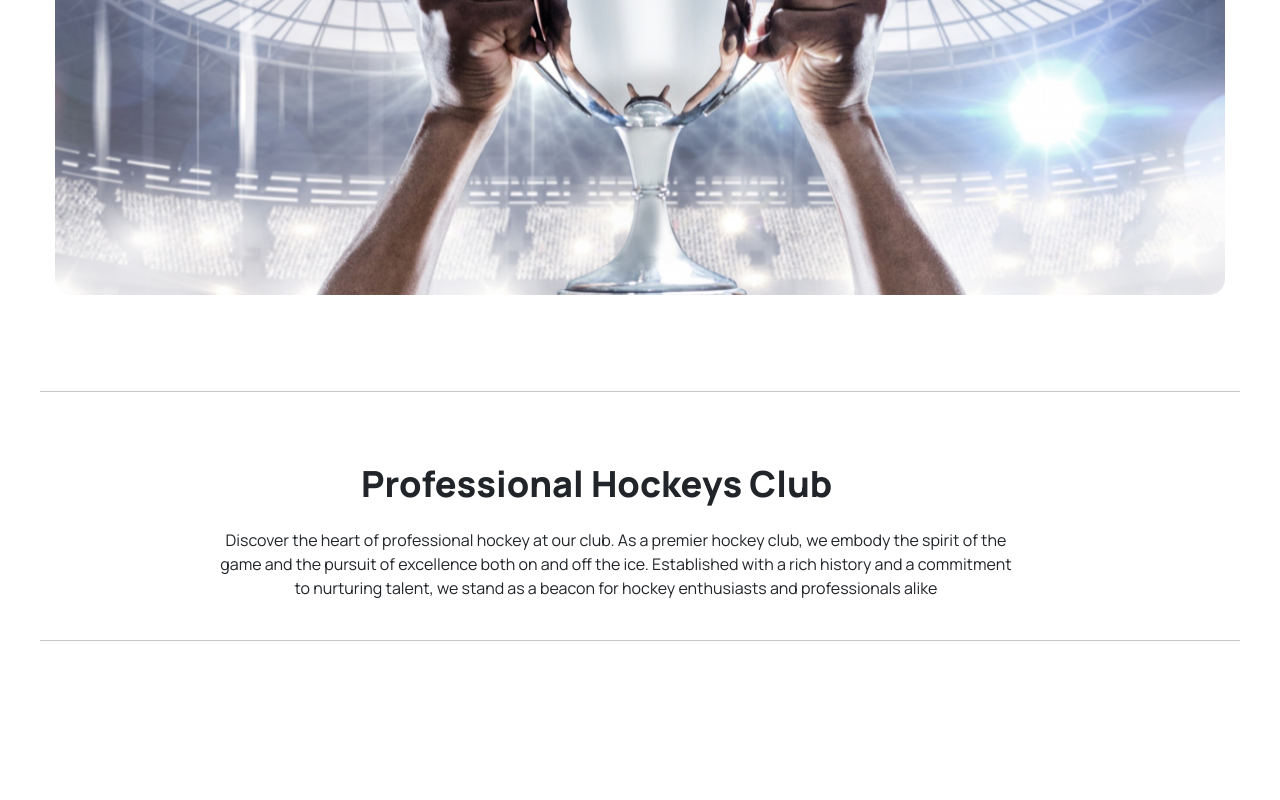
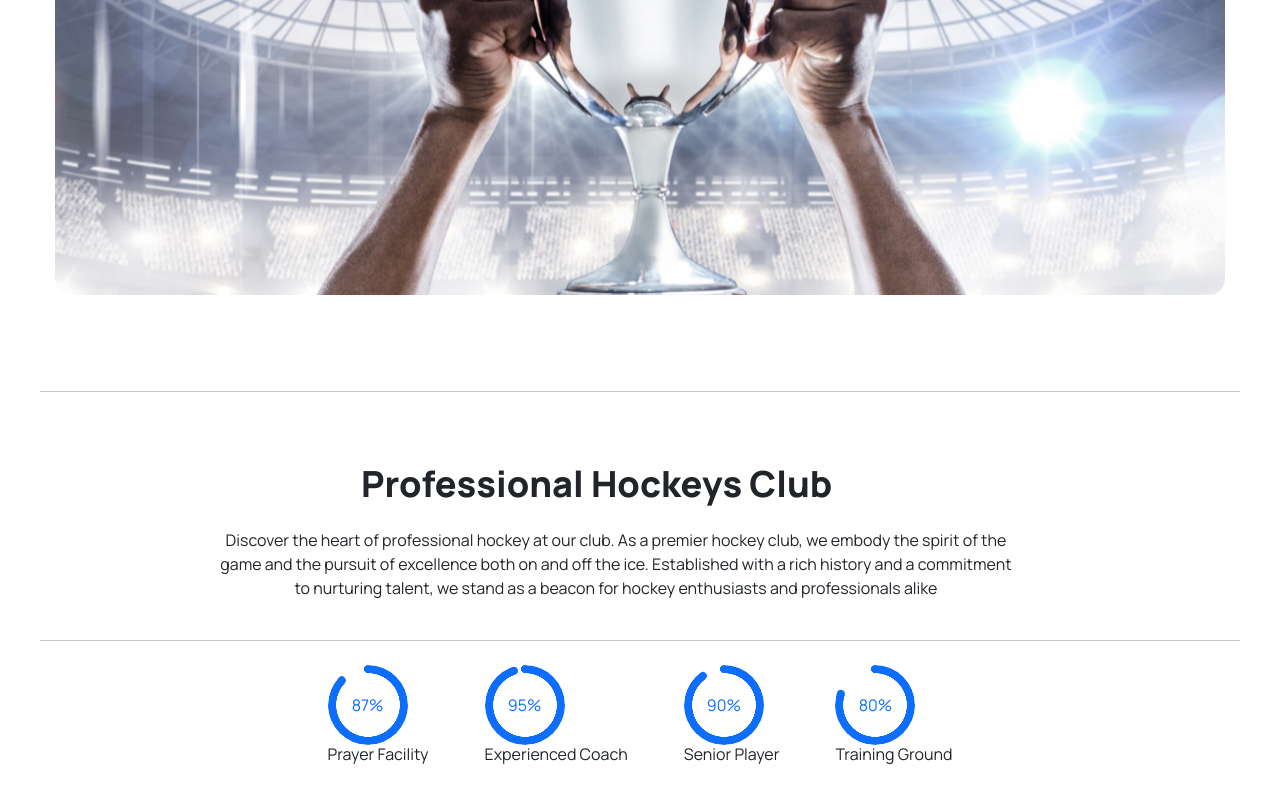
Before and after one commit to shanjida-alam/hockey-a3, a plain HTML site: page index.html in a window 1280 px wide. Shown: the part 305-1105 px from the top of the page. Before the commit the page ends 1033 px from the top, so only its background shows below. Drawn offline with nearby package versions, Linux system fonts and the light colour scheme; a web font is replaced by a local one.

Commit message:
added progress bar

```diff
--- a/index.html
+++ b/index.html
@@ -63,6 +63,25 @@
       <div class="pt-2 w-80 md:w-[35rem] lg:w-[75rem] mx-auto mb-[1.5rem] lg:mt-[-6rem]">
         <hr>
       </div>
+      <!-- progress section -->
+      <div class="flex justify-center justify-items-center gap-14 mb-9">
+        <div>
+            <div class="radial-progress text-primary" style="--value:87;" role="progressbar">87%</div>
+            <h3>Prayer Facility</h3>
+        </div>
+        <div>
+            <div class="radial-progress text-primary" style="--value:95;" role="progressbar">95%</div>
+            <h3>Experienced Coach</h3>
+        </div>
+        <div>
+            <div class="radial-progress text-primary" style="--value:90;" role="progressbar">90%</div>
+            <h3>Senior Player</h3>
+        </div>
+        <div>
+            <div class="radial-progress text-primary" style="--value:80;" role="progressbar">80%</div>
+            <h3>Training Ground</h3>
+        </div>
+      </div>
     </main>
     <footer></footer>
     <script src="https://cdn.jsdelivr.net/npm/@popperjs/core@2.11.8/dist/umd/popper.min.js" integrity="sha384-I7E8VVD/ismYTF4hNIPjVp/Zjvgyol6VFvRkX/vR+Vc4jQkC+hVqc2pM8ODewa9r" crossorigin="anonymous"></script>
```
